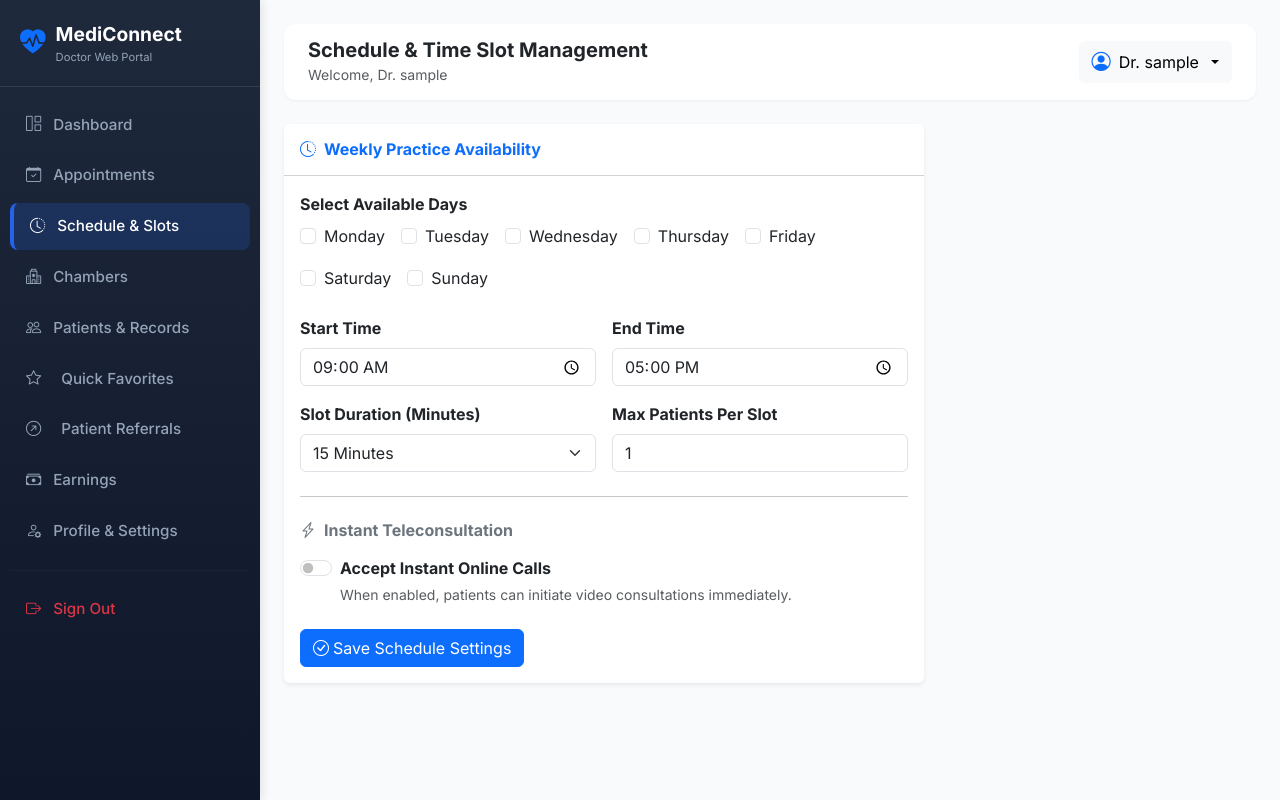
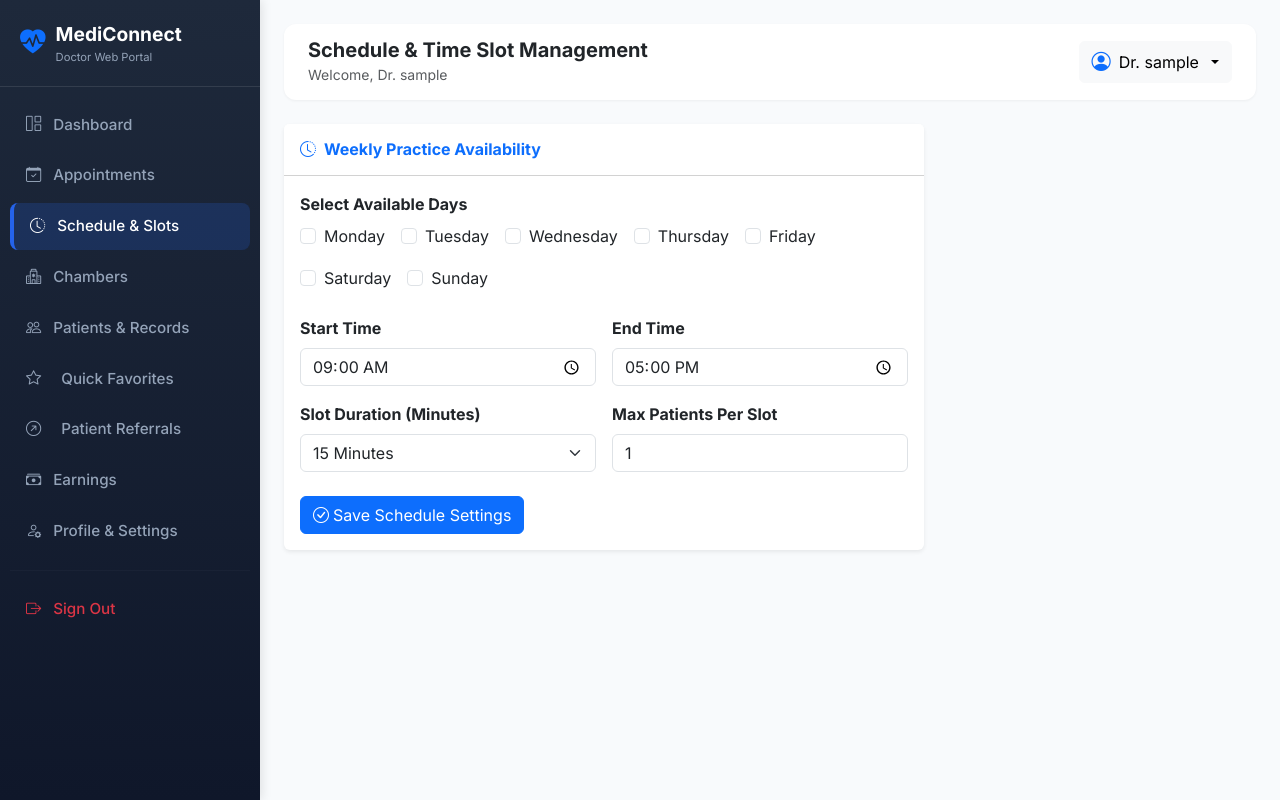
Before and after one commit to deba75/medical-management-system, a Flask app: page /doctor/availability in a window 1280 px wide. Run offline with Flask 3, Linux system fonts and the light colour scheme; the visitor is signed in with stand-in values (Sample User, id 1).

Commit message:
Remove video consultation feature

```diff
--- a/Admin/app.py
+++ b/Admin/app.py
@@ -1608,8 +1608,6 @@ def doctor_availability():
             endTime = request.form.get('endTime')
             slotDuration = int(request.form.get('slotDuration', 30))
             maxPatientsPerSlot = int(request.form.get('maxPatientsPerSlot', 1))
-            isInstantAvailable = request.form.get('isInstantAvailable') == 'true'
-
             availability_payload = {
                 'availableDays': availableDays,
                 'startTime': startTime,
@@ -1619,7 +1617,6 @@ def doctor_availability():
             }
             doc_ref.set({
                 'availability': availability_payload,
-                'isInstantAvailable': isInstantAvailable,
                 'updatedAt': datetime.now()
             }, merge=True)
             flash('Schedule and availability updated!', 'success')
--- a/Admin/templates/doctor/availability.html
+++ b/Admin/templates/doctor/availability.html
@@ -49,17 +49,9 @@
                         </div>
                     </div>
 
-                    <hr class="my-4">
-
-                    <h6 class="fw-bold mb-3 text-secondary"><i class="bi bi-lightning-charge me-2"></i>Instant Teleconsultation</h6>
-                    <div class="form-check form-switch mb-4">
-                        <input class="form-check-input" type="checkbox" name="isInstantAvailable" value="true" id="instantToggle"
-                        {% if doctor_data.get('isInstantAvailable') %}checked{% endif %}>
-                        <label class="form-check-label fw-bold" for="instantToggle">Accept Instant Online Calls</label>
-                        <div class="form-text">When enabled, patients can initiate video consultations immediately.</div>
+                    <div class="mt-4">
+                        <button type="submit" class="btn btn-primary"><i class="bi bi-check-circle me-1"></i>Save Schedule Settings</button>
                     </div>
-
-                    <button type="submit" class="btn btn-primary"><i class="bi bi-check-circle me-1"></i>Save Schedule Settings</button>
                 </form>
             </div>
         </div>
```
Also changed, not shown: 3 other files.
